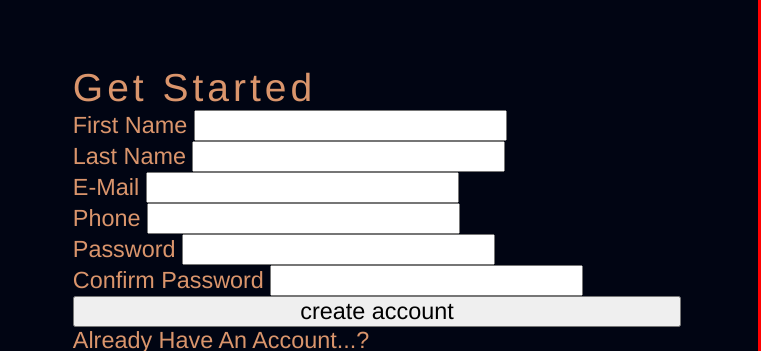
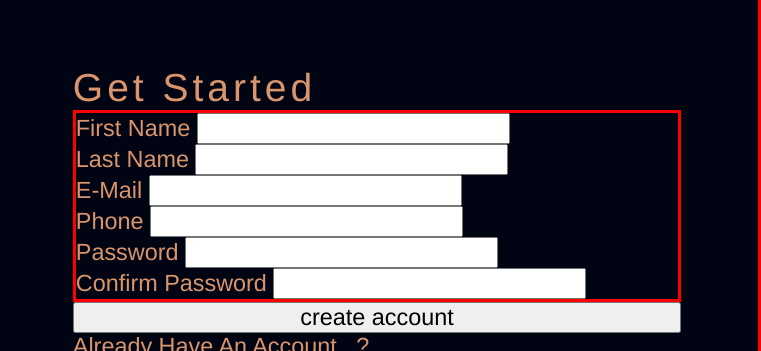
Before and after one commit to MellowMeh/odin-sign-up-form, a plain HTML site: page index.html in a window 1280 px wide. Shown: the part 91-442 px from the top of the page, 519-1280 px from the left. Drawn offline with Linux system fonts and the light colour scheme.

Commit message:
Add form size styling

```diff
--- a/style/index.css
+++ b/style/index.css
@@ -109,5 +109,11 @@ main {
 .main-header {
     font-size: calc(var(--default-font-size)*1.25);
     letter-spacing: .25rem;
+}
 
+form {
+    display: flex;
+    width: 100%;
+    border-style: solid;
+    border-color: red;
 }
```
